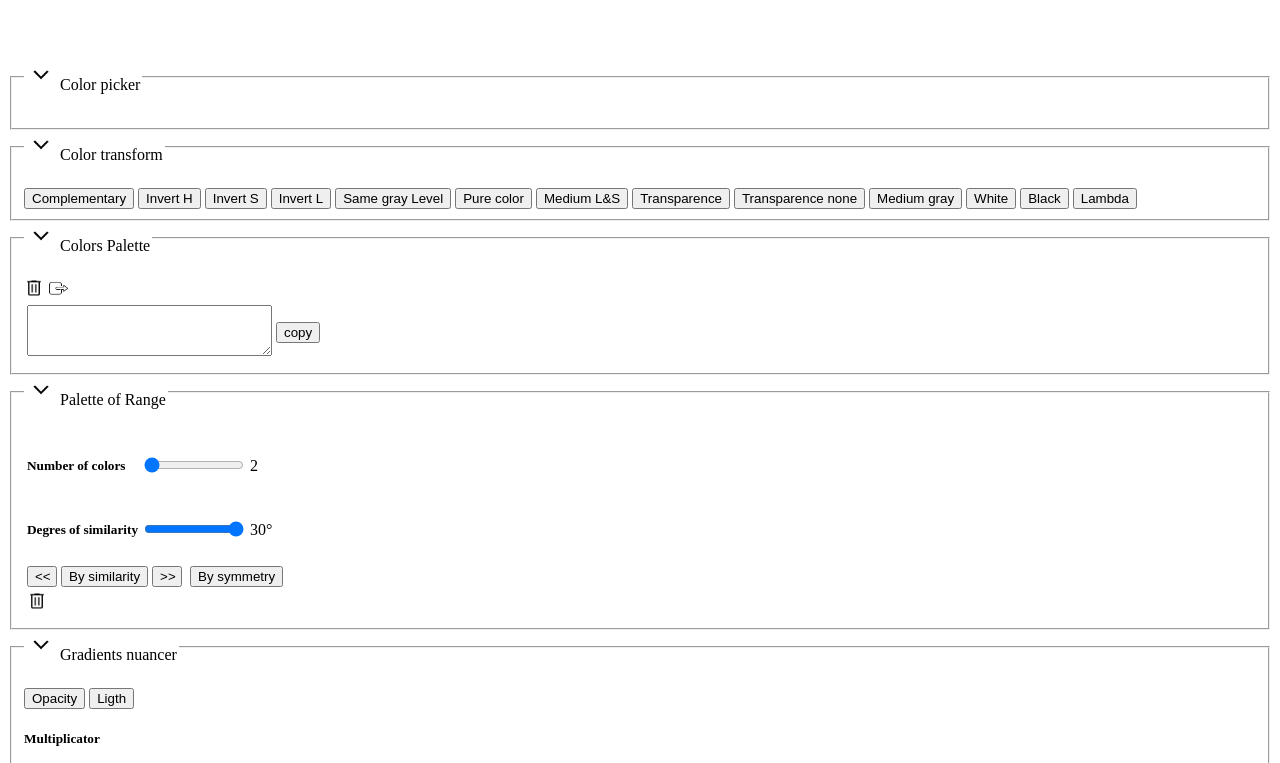
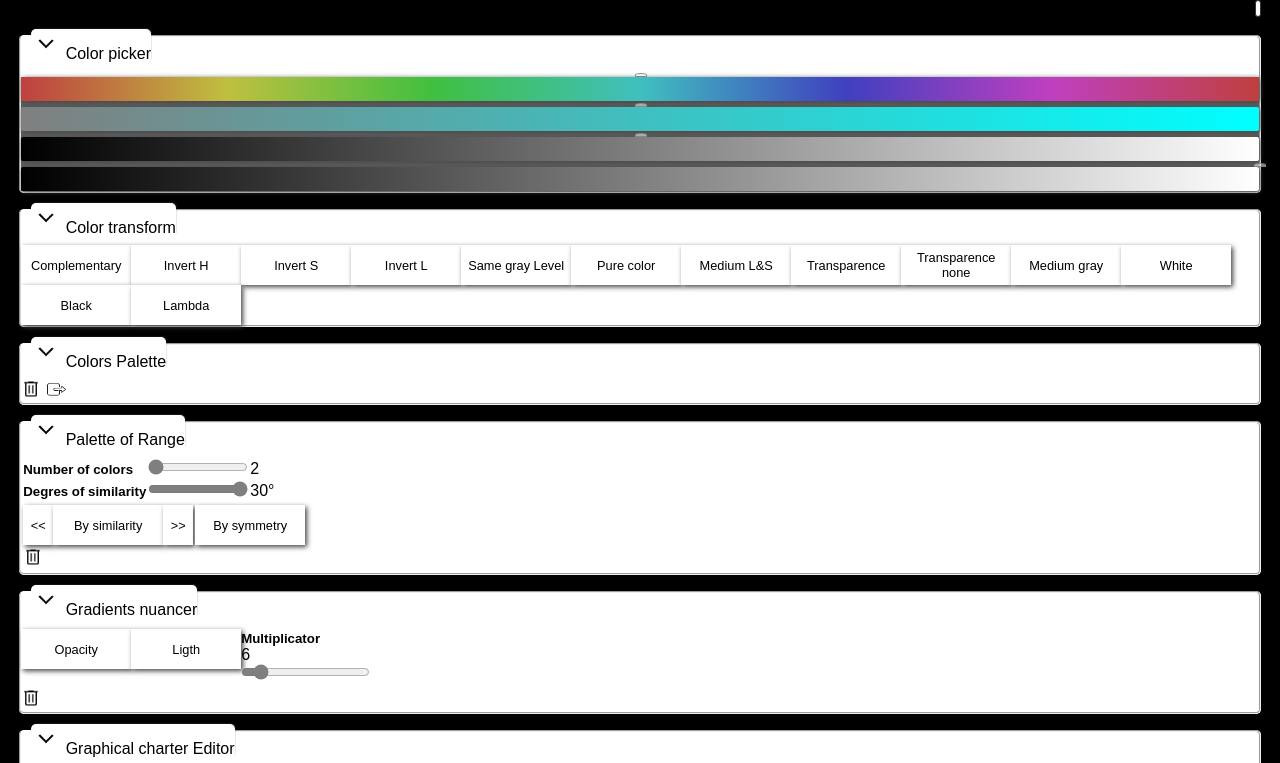
Before and after one commit to Cdjcee/colorable, a plain HTML site: page index.html in a window 1280 px wide. Shown: the top 763 px of the page. Drawn offline with Linux system fonts and the light colour scheme; the site is published under a folder, as on GitHub Pages, so addresses that start at the root find nothing.

Commit message:
modifié :         index.html 	modifié :         manifest.json 	colorable/

```diff
--- a/index.html
+++ b/index.html
@@ -6,10 +6,10 @@
     <meta name="viewport" content="width=device-width, initial-scale=1.0">
 
     <link rel="icon" type="image/x-icon" href="favicon.png">
-    <link rel="stylesheet" href="/style.css">
-    <link rel="manifest" href="/manifest.json">
+    <link rel="stylesheet" href="style.css">
+    <link rel="manifest" href="manifest.json">
 
-    <link rel="apple-touch-icon" href="/icons/icon-96x96.svg">
+    <link rel="apple-touch-icon" href="icons/icon-96x96.svg">
     <meta name="apple-mobile-web-app-status-bar" content="black">
     <meta http-equiv="X-UA-Compatible" content="ie=edge">
     <meta name="theme-color" content="black">
```
Also changed, not shown: manifest.json.
